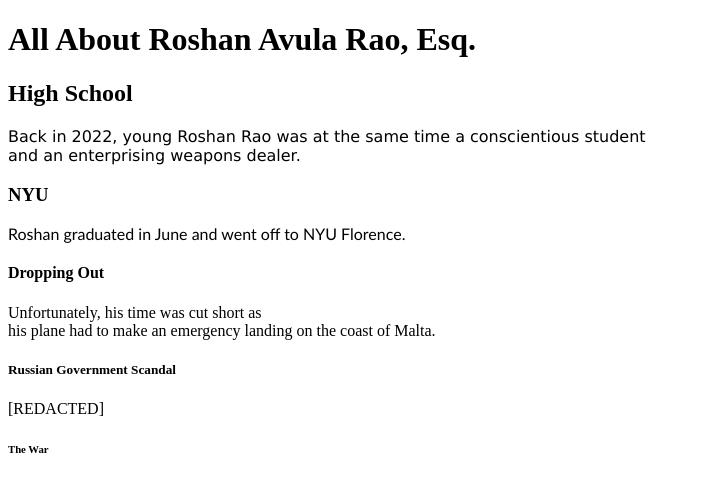
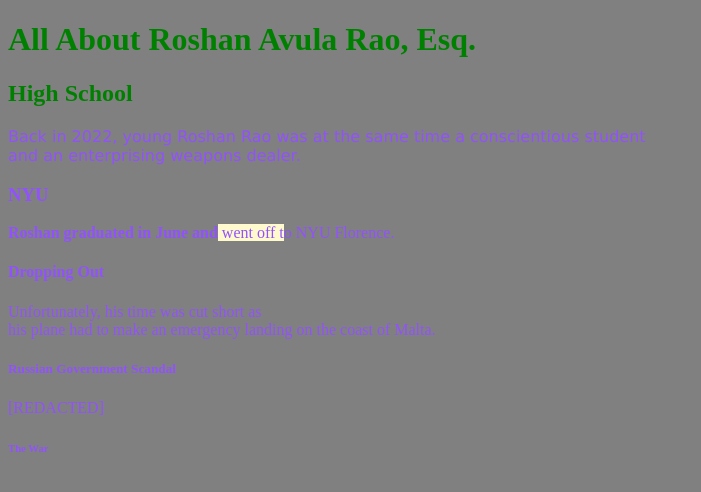
Before and after one commit to roshanarao/MyFirstWebsite, a plain HTML site: page index.html in a window 1280 px wide. Shown: the top 492 px of the page, without its empty margins (0-701 px from the left). Drawn offline with Linux system fonts and the light colour scheme; files whose address does not match are found by name.

Commit message:
add style.css

```diff
--- a/index.html
+++ b/index.html
@@ -1,17 +1,18 @@
 <!DOCTYPE html>
 <html>
     <head>
+        <link rel="stylesheet" href="style.css">
     <title> Roshan Website </title>
     <!--Metadata in the head element-->
     </head>
     <body>
-        <h1>All About Roshan Avula Rao, Esq.</h1>
+        <h1 class="Major-Heading">All About Roshan Avula Rao, Esq.</h1>
         <div id='life-story'>
-        <h2>High School</h2>
+        <h2 class="Major-Heading Subject">High School</h2>
         <p style="font-family:verdana"><span>Back in 2022, young Roshan Rao was at the same time a conscientious student<br>and an enterprising weapons dealer.</p>
         <h3>NYU</h3>
-        <p style="font-family: 'Calibri">Roshan graduated in June and went off to NYU Florence.</p>
-        <h4>Dropping Out</h4>
+        <p><span id='bio-intro'><strong>Roshan graduated in June and</strong> went off t</span>o NYU Florence.</p>
+        <h4 class="Le-Funni">Dropping Out</h4>
         <p>Unfortunately, his time was cut short as<br>his plane had to make an emergency landing on the coast of Malta.</p>
         <h5>Russian Government Scandal</h5>
         <p> [REDACTED]</p>
--- /dev/null
+++ b/style.css
@@ -0,0 +1,20 @@
+*{
+    color: #9151ff;
+    background-color: grey;
+}
+
+h1{
+    color: olivedrab;
+}
+
+.Major-Heading {
+    color: green;
+}
+
+#bio-intro{
+    background-color: lemonchiffon;
+}
+
+p.Le-Funni{
+    font-family:-apple-system, BlinkMacSystemFont, 'Segoe UI', Roboto, Oxygen, Ubuntu, Cantarell, 'Open Sans', 'Helvetica Neue', sans-serif
+}
```
